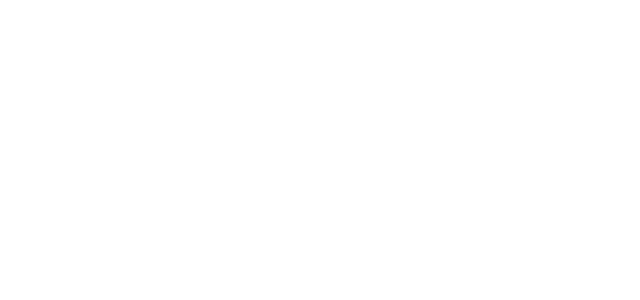
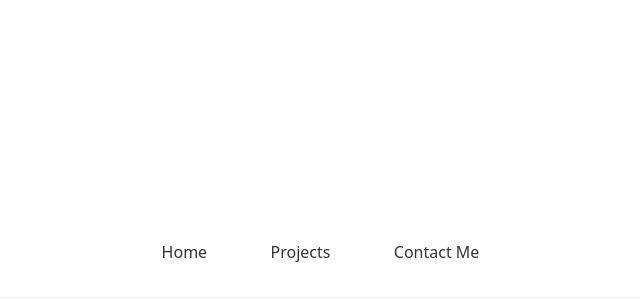
Before and after one commit to Spiderasasen/Pro_Portfolio, a React (Vite) app in the folder my-portfolio/: page /contact in a window 1280 px wide. Before the commit this address had no page. Shown: the part 148-448 px from the top of the page, without its empty margins (332-972 px from the left). Built offline with nearby package versions, Linux system fonts and the light colour scheme.

Commit message:
got the begiing. - made a simple navigation system - made Contact.jsx - updated App.jsx for this simple navigation system - relarened that useNavigate existed

```diff
--- a/my-portfolio/src/App.jsx
+++ b/my-portfolio/src/App.jsx
@@ -2,12 +2,14 @@ import { useState } from 'react'
 import {BrowserRouter as Router, Routes, Route} from "react-router-dom"
 import './App.css'
 import Home from './pages/Home.jsx'
+import Contact from './pages/Contact.jsx'
 
 function App() {
     return (
     <Router>
       <Routes>
           <Route path="/" element={<Home />} />
+          <Route path="/contact" element={<Contact />} />
       </Routes>
     </Router>
   )
--- /dev/null
+++ b/my-portfolio/src/pages/Contact.jsx
@@ -0,0 +1,19 @@
+import "../styles/home.css"
+import {useNavigate} from "react-router-dom";
+
+function Contact(){
+    const navigate = useNavigate();
+
+    return (
+        <div>
+            <header className="nav">
+                <nav className="links">
+                    <button onClick={() => navigate("/")}>Home</button>
+                    <button>Projects</button>
+                    <button onClick={() => navigate("/Contact")}>Contact Me</button>
+                </nav>
+            </header>
+        </div>
+    );
+}
+export default Contact;
--- a/my-portfolio/src/pages/Home.jsx
+++ b/my-portfolio/src/pages/Home.jsx
@@ -1,13 +1,16 @@
 import "../styles/home.css"
+import { useNavigate } from "react-router-dom";
 
 function Home(){
+    const navigate = useNavigate();
+
     return (
         <div>
             <header className="nav">
                 <nav className="links">
-                    <button id="home">Home</button>
+                    <button onClick={() => navigate("/")}>Home</button>
                     <button>Projects</button>
-                    <button id="contact">Contact Me</button>
+                    <button onClick={() => navigate("/Contact")}>Contact Me</button>
                 </nav>
             </header>
 
```
